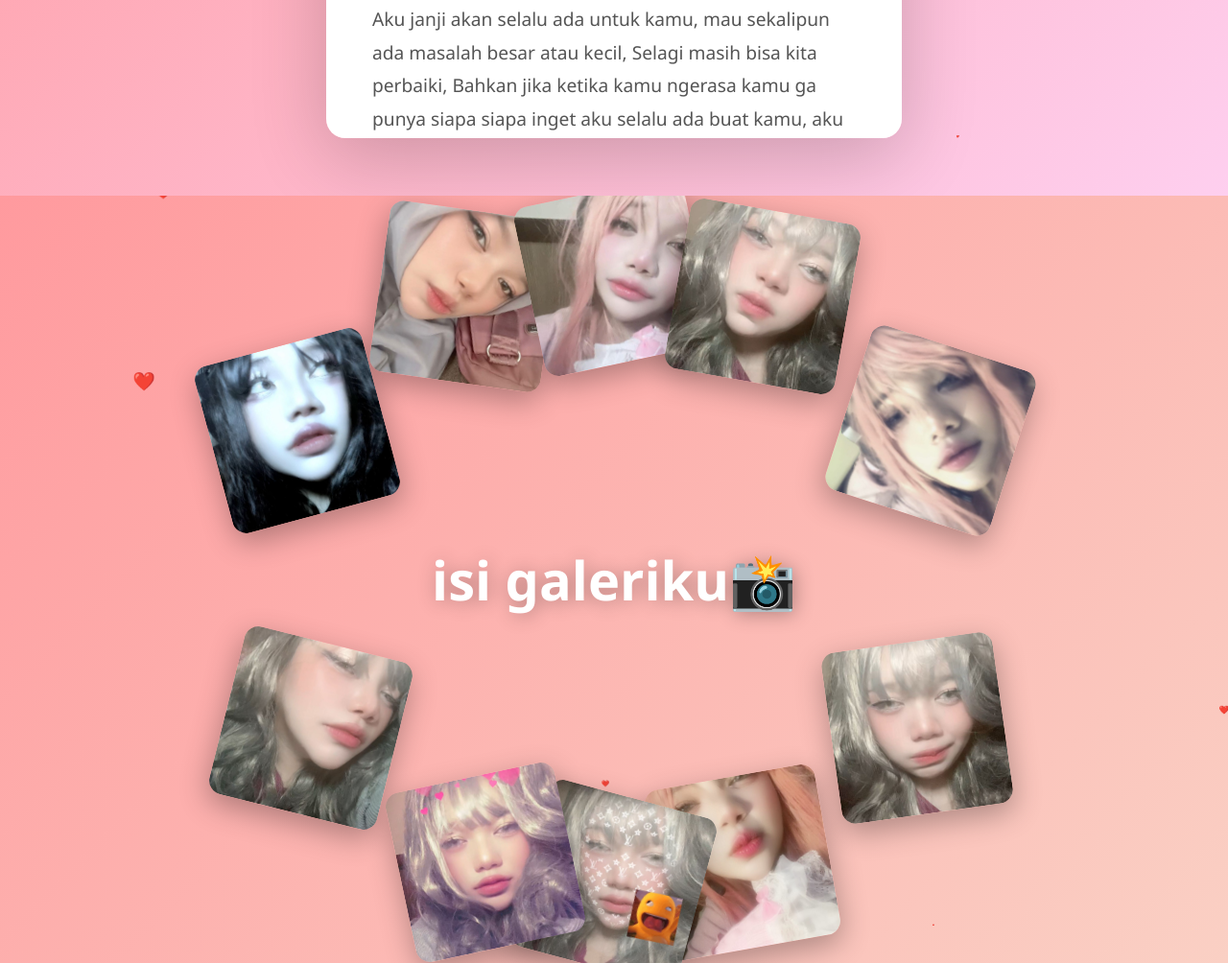
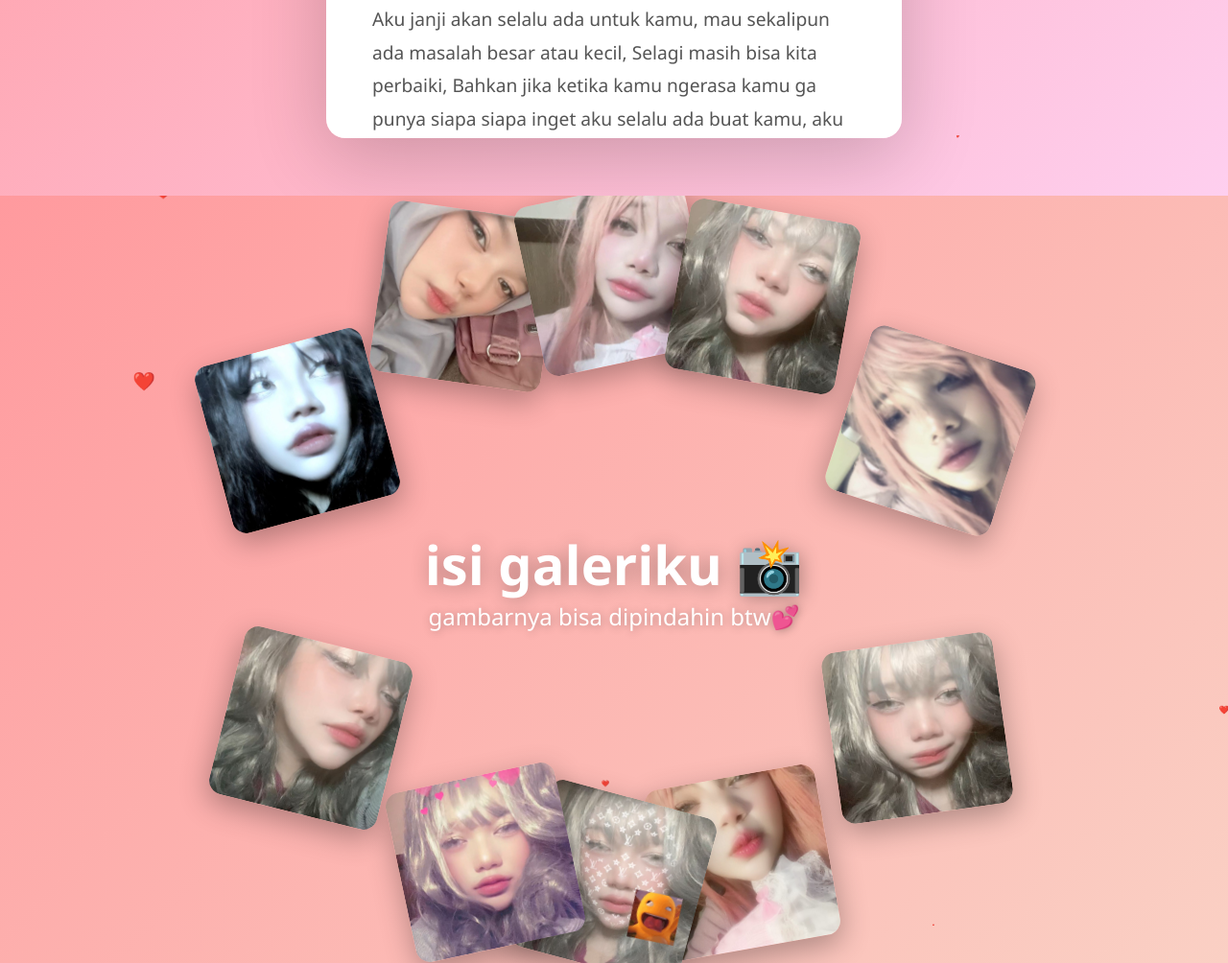
Before and after one commit to HaikalAska/webb-askwaa, a plain HTML site: page index.html in a window 1280 px wide. Shown: the part 3796-4800 px from the top of the page at 96% size. Drawn offline with Linux system fonts and the light colour scheme.

Commit message:
Update index.html

```diff
--- a/index.html
+++ b/index.html
@@ -157,7 +157,11 @@
     <!-- Slide 6: Photo Gallery -->
 <div class="slide" id="slide6">
     <div class="content">
-        <h2 class="gallery-title">isi galeriku📸</h2>
+        <div class="gallery-heading">
+            <h2 class="gallery-title">isi galeriku 📸</h2>
+            <p class="gallery-subtitle">gambarnya bisa dipindahin btw💕</p>
+        </div>
+
        <div class="photo-grid">
     <div class="grid-photo">
         <img src="img/img1 (1).jpeg" alt="Foto 1">
```
